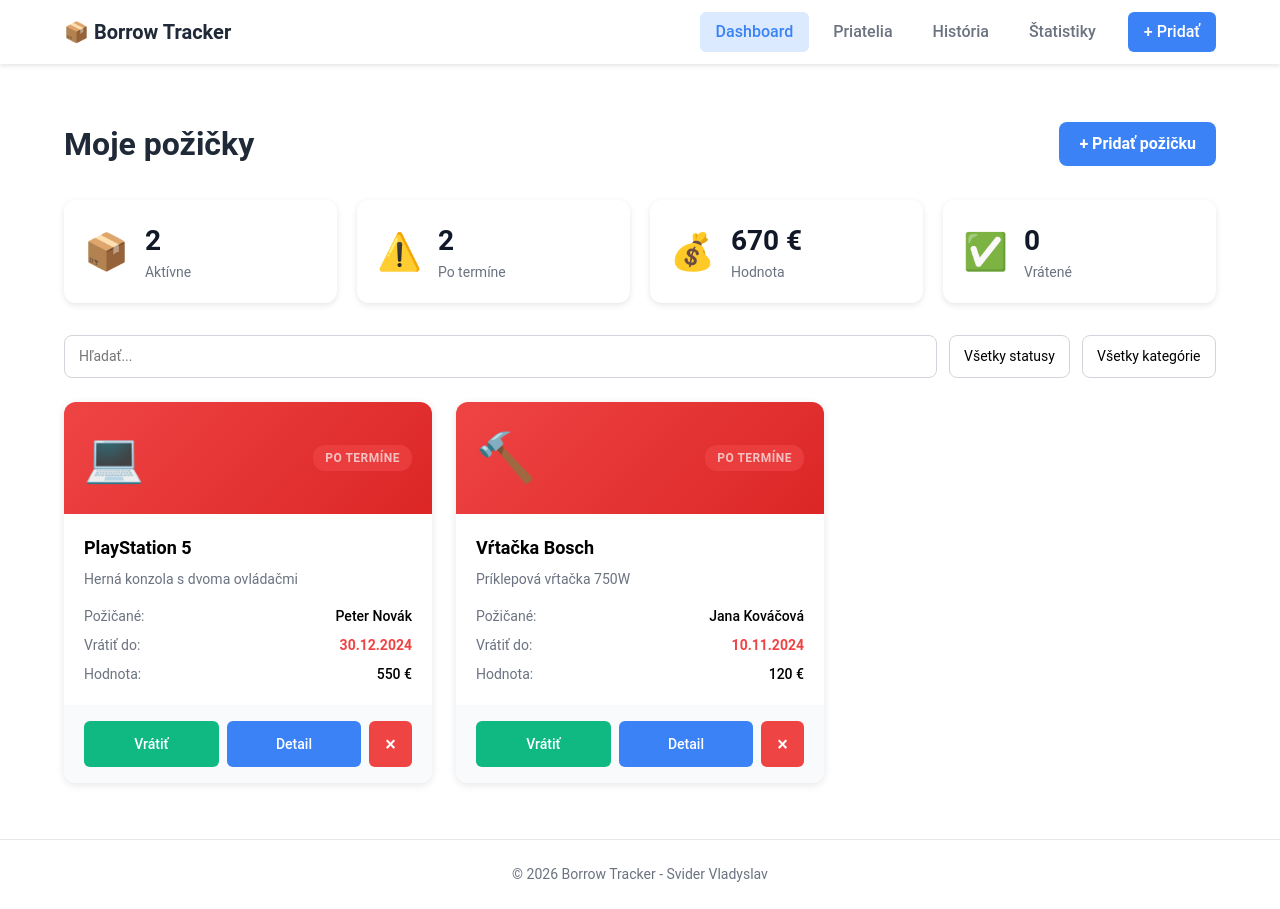
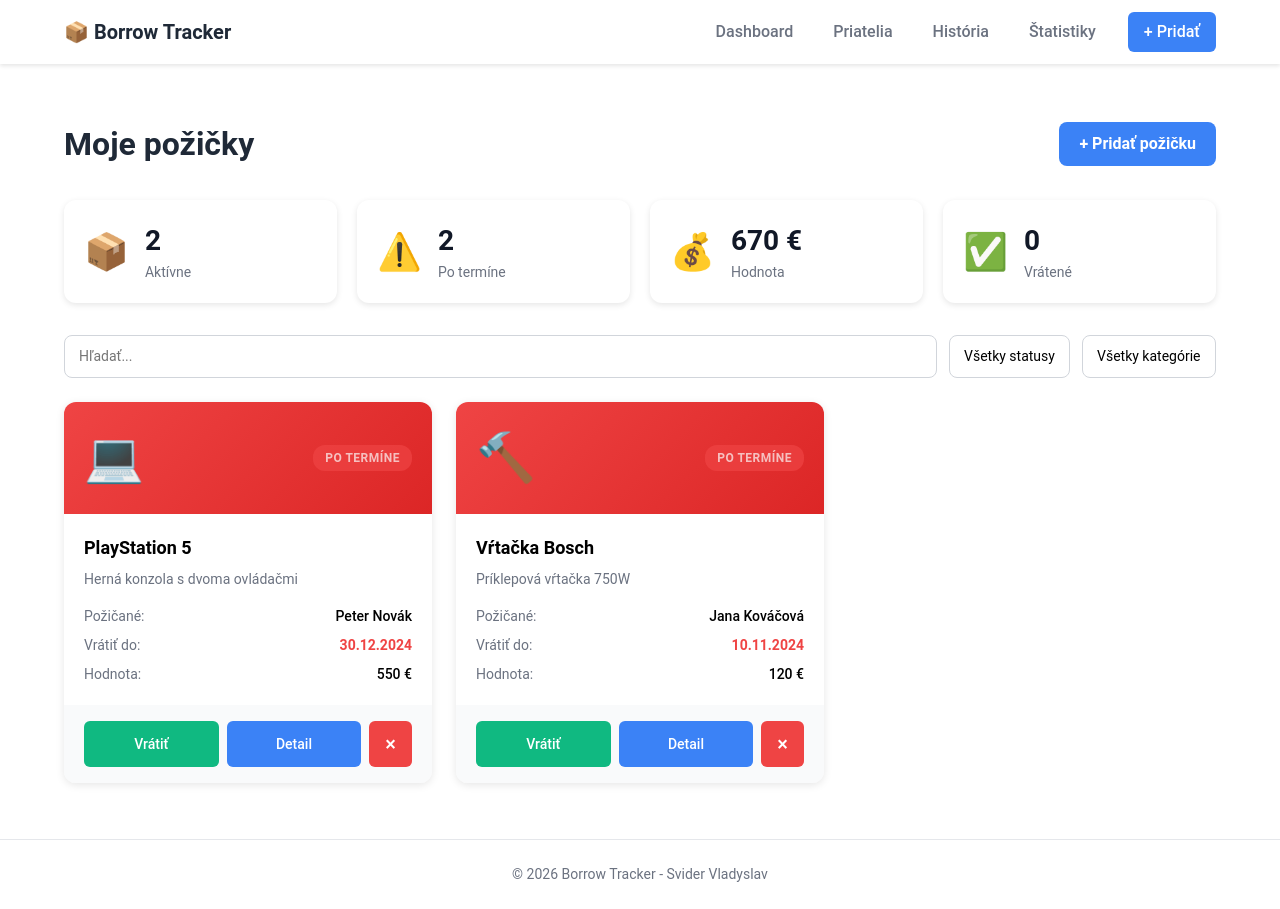
Before and after one commit to Versus1478/FT_project, a Vue app: page / in a window 1280 px wide. Built offline with nearby package versions, Linux system fonts and the light colour scheme; the HTML template or start-up script is replaced by a standard one.

Commit message:
Last small fixes (solving warnings + delete unused parts of code)

```diff
--- a/src/App.vue
+++ b/src/App.vue
@@ -111,10 +111,7 @@ body {
   color: #1f2937;
   background: #f3f4f6;
 }
-.nav-link.router-link-active {
-  color: #3b82f6;
-  background: #dbeafe;
-}
+
 .btn-add {
   background: #3b82f6;
   color: white !important;
@@ -139,10 +136,5 @@ body {
   color: #6b7280;
   font-size: 14px;
 }
-.fade-enter-active, .fade-leave-active {
-  transition: opacity 0.2s ease;
-}
-.fade-enter-from, .fade-leave-to {
-  opacity: 0;
-}
+
 </style>
--- a/src/router/index.ts
+++ b/src/router/index.ts
@@ -1,4 +1,4 @@
-import {createRouter, createWebHashHistory, createWebHistory} from 'vue-router'
+import {createRouter, createWebHashHistory} from 'vue-router'
 import type { RouteRecordRaw } from 'vue-router'
 
 const routes: RouteRecordRaw[] = [
--- a/src/stores/friends.ts
+++ b/src/stores/friends.ts
@@ -95,7 +95,7 @@ const useFriendsStore = defineStore('friends', {
                 try {
                     this.friends = JSON.parse(stored)
                 } catch (e) {
-                    console.error('Помилка завантаження друзів', e)
+                    console.error('Chyba pri načítavaní priateľov', e)
                 }
             }
         },
--- a/src/stores/items.ts
+++ b/src/stores/items.ts
@@ -149,7 +149,7 @@ export const useItemsStore = defineStore('items', {
                     this.initMockData()
                 }
             } catch (e) {
-                console.error('Pomилка завантаження даних', e)
+                console.error('Chyba načítania údajov', e)
                 this.initMockData()
             }
         },
--- a/src/views/AddItemView.vue
+++ b/src/views/AddItemView.vue
@@ -51,7 +51,7 @@
 </template>
 
 <script lang="ts">
-import { defineComponent, ref, onMounted } from 'vue'
+import { defineComponent } from 'vue'
 import { useItemsStore } from '@/stores/items'
 import useFriendsStore from '@/stores/friends'
 import type { ItemCategory, Friend } from '@/types/Item'
--- a/src/views/FriendsView.vue
+++ b/src/views/FriendsView.vue
@@ -43,7 +43,6 @@
       <button @click="showModal = true" class="btn btn-primary">+ Pridať prvého priateľa</button>
     </div>
 
-    <!-- Modal -->
     <div v-if="showModal" class="modal-overlay" @click="closeModal">
       <div class="modal-content" @click.stop>
         <div class="modal-header">
@@ -163,7 +162,6 @@ export default defineComponent({
         phone: this.form.phone.trim()
       })
 
-      // Reset formulára
       this.form = {
         name: '',
         email: '',
@@ -198,7 +196,6 @@ export default defineComponent({
 
     closeModal() {
       this.showModal = false
-      // Reset form pri zatvorení
       this.form = {
         name: '',
         email: '',
```
